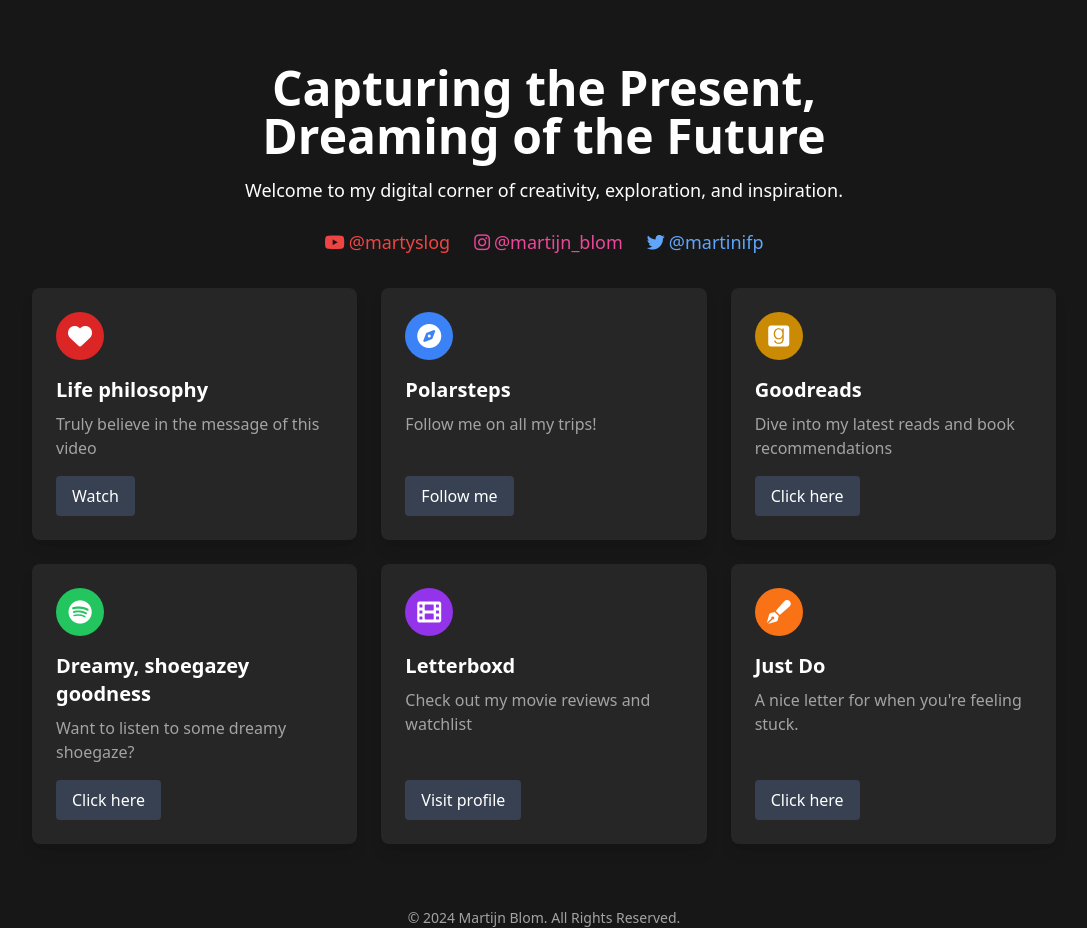
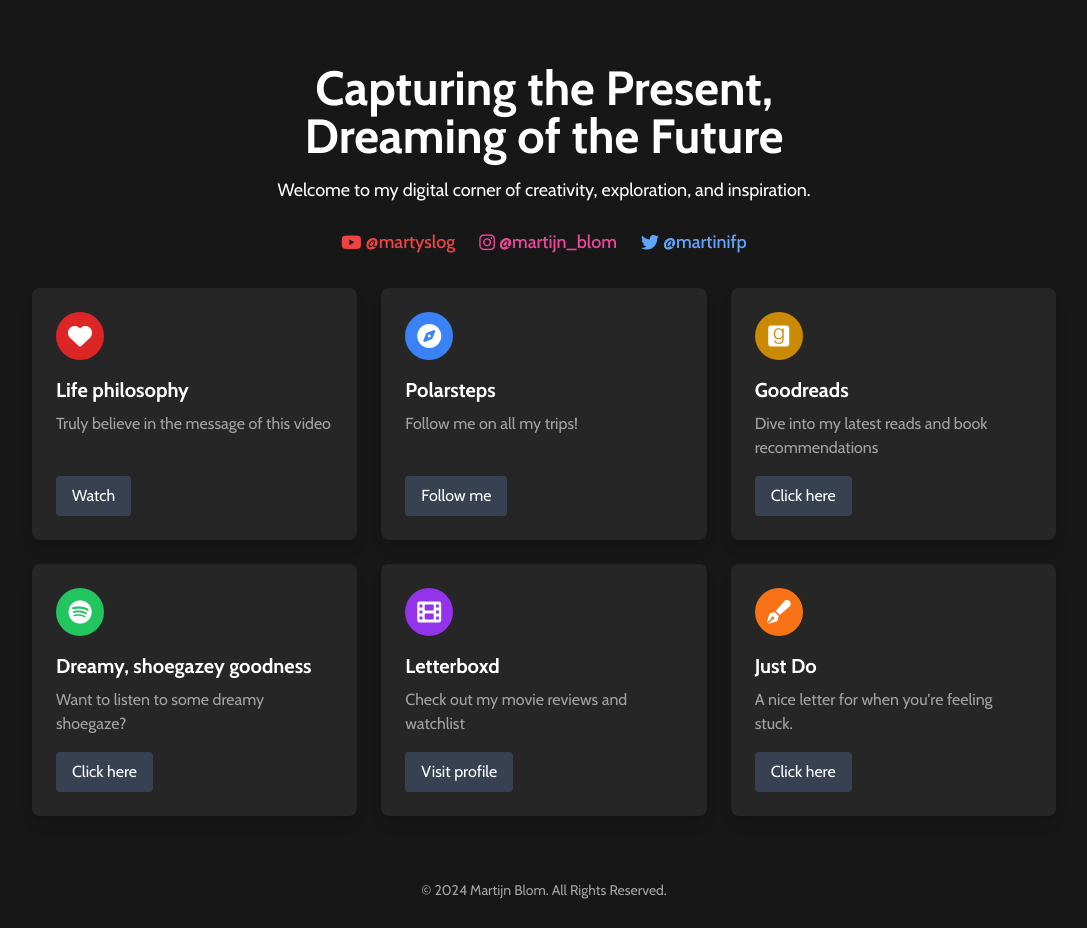
Before and after one commit to MartyBlom/martijnblom.me, a SvelteKit app: page / in a window 1280 px wide. Shown: the whole page, without its empty margins (96-1183 px from the left). After the commit the page ends 900 px from the top, so only its background shows below. Built offline with nearby package versions, Linux system fonts and the light colour scheme.

Commit message:
Font update

```diff
--- a/tailwind.config.ts
+++ b/tailwind.config.ts
@@ -1,11 +1,13 @@
 import type { Config } from 'tailwindcss';
 
 export default {
-  content: ['./src/**/*.{html,js,svelte,ts}'],
-
+  content: ['./src/**/*.{html,js,svelte,ts}'], // Place content here
   theme: {
-    extend: {}
+    extend: {
+      fontFamily: {
+        sans: ['Cabin', 'sans-serif'],
+      },
+    },
   },
-
-  plugins: []
+  plugins: [],
 } satisfies Config;
```
